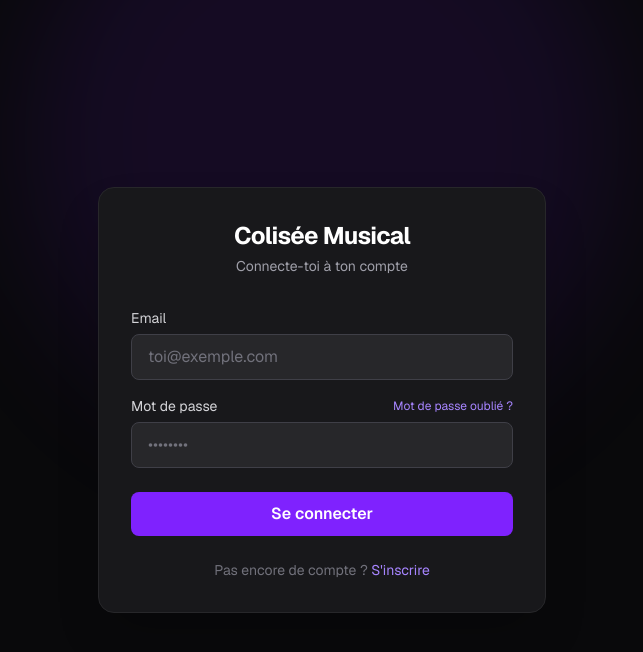
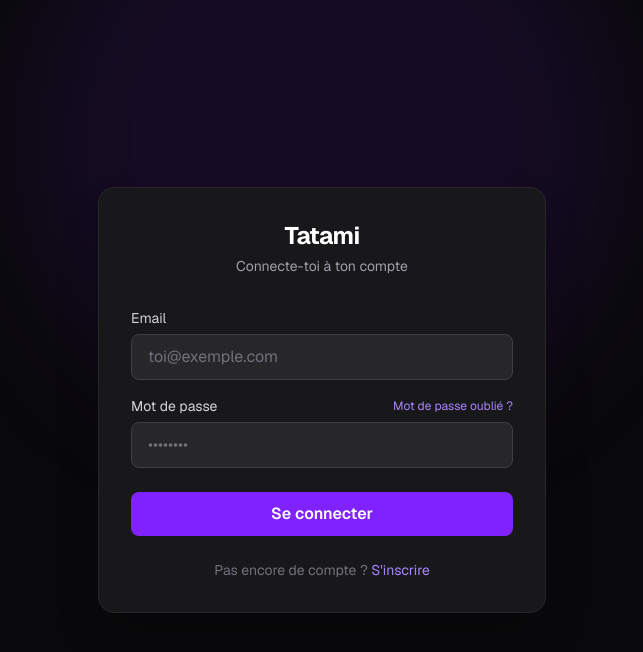
Before and after one commit to rootusr404/colisee-musical, a Next.js app: page /login in a window 1280 px wide. Shown: the top 652 px of the page, without its empty margins (318-961 px from the left). Built offline with nearby package versions, Linux system fonts and the light colour scheme; no server answers.

Commit message:
Renommage : Colisée Musical → Tatami

```diff
--- a/app/(auth)/login/page.tsx
+++ b/app/(auth)/login/page.tsx
@@ -33,7 +33,7 @@ export default function LoginPage() {
     <div className="bg-zinc-900 border border-zinc-800 rounded-2xl p-8 shadow-2xl">
       {/* En-tête */}
       <div className="mb-8 text-center">
-        <h1 className="text-2xl font-bold text-white tracking-tight">Colisée Musical</h1>
+        <h1 className="text-2xl font-bold text-white tracking-tight">Tatami</h1>
         <p className="text-zinc-400 text-sm mt-1">Connecte-toi à ton compte</p>
       </div>
 
--- a/app/(auth)/register/page.tsx
+++ b/app/(auth)/register/page.tsx
@@ -48,7 +48,7 @@ export default function RegisterPage() {
   return (
     <div className="bg-zinc-900 border border-zinc-800 rounded-2xl p-8 shadow-2xl">
       <div className="mb-8 text-center">
-        <h1 className="text-2xl font-bold text-white tracking-tight">Colisée Musical</h1>
+        <h1 className="text-2xl font-bold text-white tracking-tight">Tatami</h1>
         <p className="text-zinc-400 text-sm mt-1">Crée ton compte artiste</p>
       </div>
 
--- a/app/dashboard/page.tsx
+++ b/app/dashboard/page.tsx
@@ -31,7 +31,7 @@ export default function DashboardPage() {
     <div className="min-h-screen bg-zinc-950 text-white">
       {/* Barre de navigation */}
       <header className="border-b border-zinc-800 px-6 py-4 flex items-center justify-between">
-        <span className="font-bold text-lg tracking-tight text-violet-400">Colisée Musical</span>
+        <span className="font-bold text-lg tracking-tight text-violet-400">Tatami</span>
         <button
           onClick={handleSignOut}
           className="text-sm text-zinc-400 hover:text-white transition"
--- a/app/layout.tsx
+++ b/app/layout.tsx
@@ -13,8 +13,8 @@ const geistMono = Geist_Mono({
 });
 
 export const metadata: Metadata = {
-  title: "Colisée Musical",
-  description: "La plateforme de battles musicales en ligne",
+  title: "Tatami",
+  description: "Monte sur le tatami. La plateforme de battles musicales en ligne.",
 };
 
 export default function RootLayout({
--- a/middleware.ts
+++ b/middleware.ts
@@ -1,47 +1,25 @@
-import { createServerClient } from '@supabase/ssr'
 import { NextResponse } from 'next/server'
 import type { NextRequest } from 'next/server'
 
-export async function middleware(request: NextRequest) {
-  const response = NextResponse.next()
-
-  // Création d'un client Supabase adapté au contexte Edge (middleware)
-  // Il lit et écrit les cookies de session automatiquement
-  const supabase = createServerClient(
-    process.env.NEXT_PUBLIC_SUPABASE_URL!,
-    process.env.NEXT_PUBLIC_SUPABASE_ANON_KEY!,
-    {
-      cookies: {
-        getAll: () => request.cookies.getAll(),
-        setAll: (cookiesToSet) => {
-          cookiesToSet.forEach(({ name, value, options }) =>
-            response.cookies.set(name, value, options)
-          )
-        },
-      },
-    }
-  )
-
-  // Récupère la session — rafraîchit automatiquement le token si expiré
-  const { data: { user } } = await supabase.auth.getUser()
-
+export function middleware(request: NextRequest) {
   const { pathname } = request.nextUrl
 
-  // Si l'utilisateur n'est pas connecté et tente d'accéder à une route protégée
-  if (!user && pathname.startsWith('/dashboard')) {
+  // Supabase stocke la session dans un cookie dont le nom commence par 'sb-'
+  const hasSession = request.cookies.getAll().some((c) => c.name.startsWith('sb-'))
+
+  // Route protégée sans session → redirige vers login
+  if (!hasSession && pathname.startsWith('/dashboard')) {
     return NextResponse.redirect(new URL('/login', request.url))
   }
 
-  // Si l'utilisateur est déjà connecté et tente d'accéder aux pages auth
-  if (user && (pathname === '/login' || pathname === '/register')) {
+  // Déjà connecté → inutile d'afficher login ou register
+  if (hasSession && (pathname === '/login' || pathname === '/register')) {
     return NextResponse.redirect(new URL('/dashboard', request.url))
   }
 
-  return response
+  return NextResponse.next()
 }
 
-// Définit sur quelles routes le middleware s'exécute
-// On exclut les fichiers statiques et les assets Next.js pour la performance
 export const config = {
   matcher: ['/((?!_next/static|_next/image|favicon.ico|.*\\.svg).*)'],
 }
```
